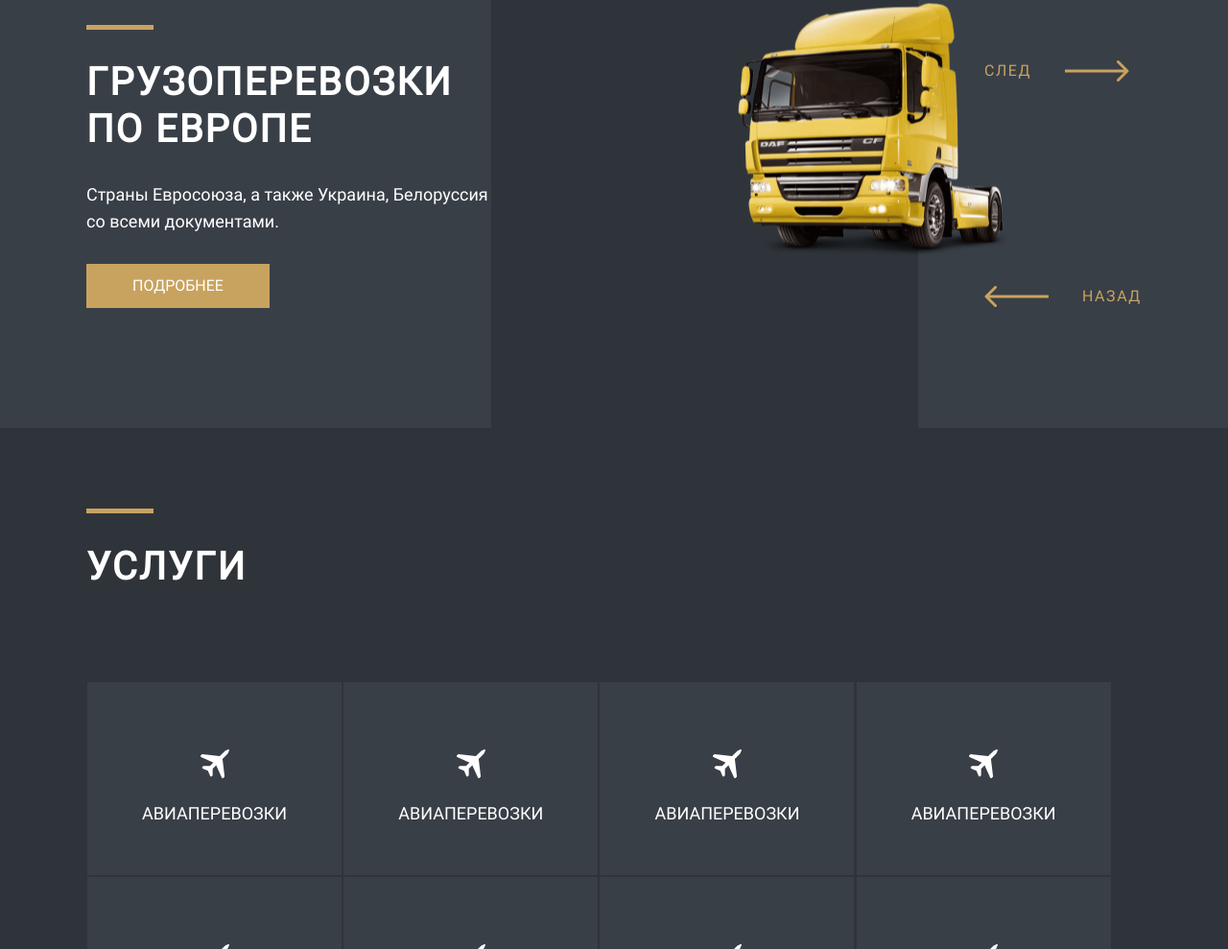
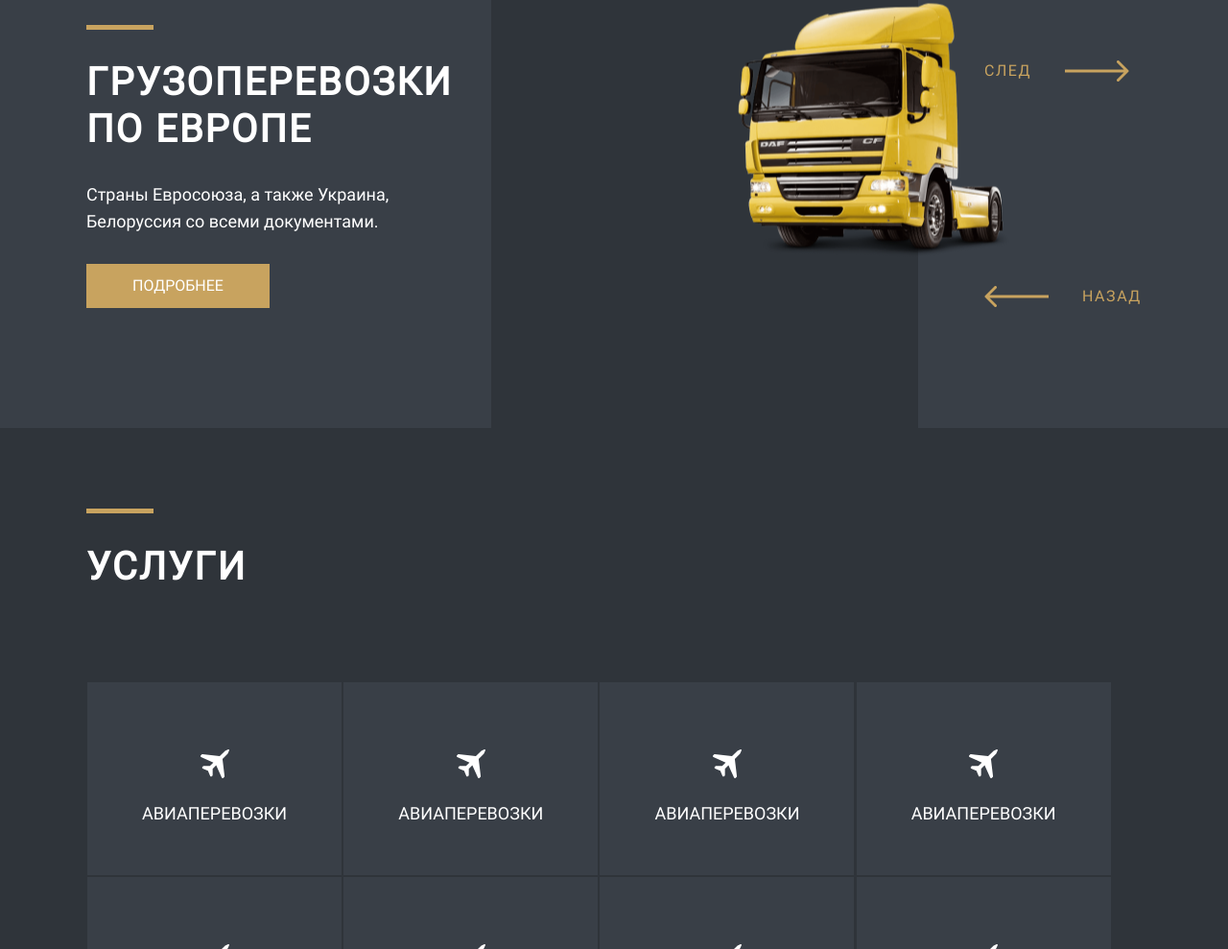
Before and after one commit to BogdanZots/-Andersen, a website built with webpack: page src/index.html in a window 1280 px wide. Shown: the part 825-1814 px from the top of the page at 96% size. Built offline with nearby package versions, Linux system fonts and the light colour scheme.

Commit message:
Update _transportation__europe.scss

```diff
--- a/src/styles/components/_transportation__europe.scss
+++ b/src/styles/components/_transportation__europe.scss
@@ -20,7 +20,7 @@
     &-text {
         @include main-text;
         margin-top: 30px;
-        max-width: 440px;
+        max-width: 330px;
     }
 
     &-btn {
```
